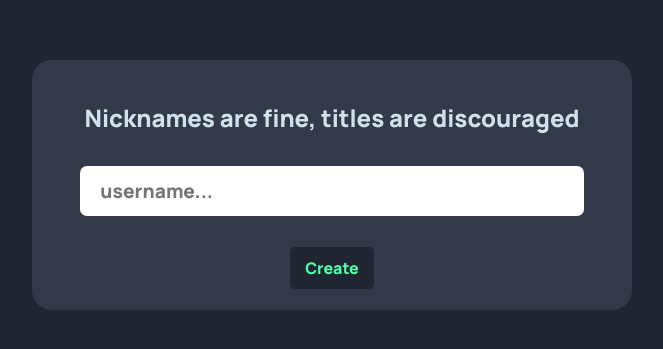
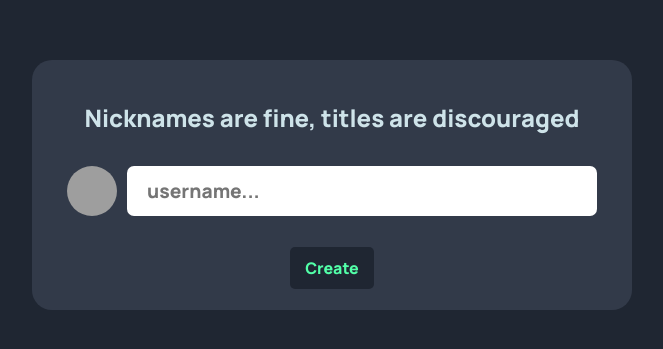
Before and after one commit to AmineHLub/conversate-frontend, a React (Create React App) app: page / in a window 1280 px wide. Shown: the part 215-564 px from the top of the page, without its empty margins (308-971 px from the left). Built offline with nearby package versions, Linux system fonts and the light colour scheme; grey boxes are pictures that could not be loaded; a web font is replaced by a local one.

Commit message:
Add feature : user images, fix some minor issues

```diff
--- a/src/Components/PostComponents/Comments.js
+++ b/src/Components/PostComponents/Comments.js
@@ -4,7 +4,6 @@ import axios from 'axios';
 import url from '../url';
 import '../../Stylesheets/comments-section.css';
 import arrowbtn from '../../Assets/button-arrow.png';
-import userImg from '../../Assets/userImg.png';
 
 export default function Comments({
   post, user, setAddedNewComment, addedNewComment,
@@ -76,12 +75,12 @@ export default function Comments({
                   }
                   <div className="comment-container dflex">
                     <div className="user-info dflex">
-                      <img className="user-img" src={userImg} alt="user" />
+                      <img className="user-img" src={JSON.parse(comment.direct_comment.username).img} alt="user" />
                     </div>
                     <div className="comment-msg-container">
                       <p>
                         <strong>
-                          {comment.direct_comment.username}
+                          {JSON.parse(comment.direct_comment.username).name}
                           :
                           {' '}
                         </strong>
@@ -95,12 +94,12 @@ export default function Comments({
                    <div key={nestedComment.id} className="nested-comment-container">
                      <div className="nested-comment-container dflex">
                        <div className="nested-user-info dflex">
-                         <img className="nested-user-img" src={userImg} alt="user" />
+                         <img className="nested-user-img" src={JSON.parse(nestedComment.username).img} alt="user" />
                        </div>
                        <div className="nested-comment-msg-container">
                          <p>
                            <strong>
-                             {nestedComment.username}
+                             {JSON.parse(nestedComment.username).name}
                              :
                              {' '}
                            </strong>
--- /dev/null
+++ b/src/Components/SplashComponents/Mojis.js
@@ -0,0 +1,35 @@
+const Mojis = [
+  'https://i.postimg.cc/ZYV0qDmM/Grinning.png',
+  'https://i.postimg.cc/y8JDthwr/Cool.png',
+  'https://i.postimg.cc/pp8XTCvW/Banana.png',
+  'https://i.postimg.cc/ZWxbPq0X/Cowboy.png',
+  'https://i.postimg.cc/p5jxmWgG/Dollar-Bill.png',
+  'https://i.postimg.cc/t1RXBHxJ/Emotional.png',
+  'https://i.postimg.cc/PL6dcFW4/Exploding-Face.png',
+  'https://i.postimg.cc/ygk7zXnz/Fire.png',
+  'https://i.postimg.cc/fkSM2CJc/Grinning.png',
+  'https://i.postimg.cc/dLMwzCyz/Laughing.png',
+  'https://i.postimg.cc/SJWkqKLj/Loving-Eyes.png',
+  'https://i.postimg.cc/sMsy2RKm/Loving-Hearts.png',
+  'https://i.postimg.cc/gxspXBTW/Mr-Poopy.png',
+  'https://i.postimg.cc/DWYK54hp/Party.png',
+  'https://i.postimg.cc/ctfysDnP/Partying.png',
+  'https://i.postimg.cc/wyyYrxTq/Perplex.png',
+  'https://i.postimg.cc/S2Bbb0JW/Robot2D2.png',
+  'https://i.postimg.cc/f3bNxjG0/Rockn-Roll.png',
+  'https://i.postimg.cc/HjMC4Lh3/Shy.png',
+  'https://i.postimg.cc/BXGfh0W3/Sleeping.png',
+  'https://i.postimg.cc/ZCFt2MZd/Strawberry.png',
+  'https://i.postimg.cc/9Dm5hYFN/Student.png',
+  'https://i.postimg.cc/87Z8Pf7k/Very-Angry.png',
+  'https://i.postimg.cc/B8br8ZFT/Vomiting-Face.png',
+  'https://i.postimg.cc/B8zd2W5d/Wiking-Love.png',
+  'https://i.postimg.cc/wysnVW03/Winking.png',
+  'https://i.postimg.cc/xNvhrXr2/Zany-Face.png',
+
+];
+
+export default Mojis;
+
+// figma : "https://www.figma.com/file/M3DEYkGY4YgMI7J4wHVpOh/3MOJI---3D-Illustrations-Pack-(Community)-(Community)?node-id=7%3A244"
+// under free non commercial use license.
--- a/src/Components/SplashComponents/UserIdentifier.js
+++ b/src/Components/SplashComponents/UserIdentifier.js
@@ -1,14 +1,18 @@
+/* eslint-disable react/no-array-index-key */
 /* eslint-disable react/prop-types */
 import React, { useState } from 'react';
 import axios from 'axios';
 import LoadingSplash from './LoadingSplash';
 import url from '../url';
+import Mojis from './Mojis';
+// import Mojis from './Mojis';
 
 export default function UserIdentifier({ setUserCreation }) {
   const [Loading, setLoading] = useState(false);
   const [inputCapture, setInputCapture] = useState('');
   const [header, setHeader] = useState('Creating your account');
-
+  const [mojiPopup, setMojiPopupt] = useState(false);
+  const [usrSelectedImg, setUsrSelectedImg] = useState('https://i.postimg.cc/g2tLSzNd/userImg.png');
   const createUsername = () => {
     if (inputCapture.length > 0) {
       setLoading(true);
@@ -16,6 +20,7 @@ export default function UserIdentifier({ setUserCreation }) {
         try {
           const response = await axios.post(`${url}/users`, {
             name: inputCapture,
+            img: usrSelectedImg,
           });
           setUserCreation(response.data);
           localStorage.setItem('user', JSON.stringify(response.data));
@@ -32,16 +37,28 @@ export default function UserIdentifier({ setUserCreation }) {
   };
 
   return (
-    <div className="identifier-popup">
+    <div className="identifier-popup" aria-hidden onClick={() => setMojiPopupt(false)}>
       {
       !Loading ? (
         <div className="popup-content dflex">
           <h2>Nicknames are fine, titles are discouraged</h2>
-          <input
-            placeholder="username..."
-            onChange={(e) => setInputCapture(e.target.value)}
-            onKeyPress={(e) => e.key === 'Enter' && createUsername()}
-          />
+          <div className="input-img dflex">
+            <img src={usrSelectedImg} alt="user" aria-hidden onClick={() => setTimeout(() => setMojiPopupt((prev) => !prev), 20)} />
+            <input
+              placeholder="username..."
+              onChange={(e) => setInputCapture(e.target.value)}
+              onKeyPress={(e) => e.key === 'Enter' && createUsername()}
+            />
+            {mojiPopup && (
+              <div className="moji-popup">
+                { Mojis.map((moji, index) => (
+                  <div className="moji-container" key={index} aria-hidden onClick={() => { setUsrSelectedImg(moji); setMojiPopupt(false); }}>
+                    <img src={moji} alt="moji" />
+                  </div>
+                ))}
+              </div>
+            )}
+          </div>
           <button className="splash-btn" type="button" onClick={() => createUsername()}>Create</button>
         </div>
       ) : <LoadingSplash header={header} />
--- a/src/Components/url.js
+++ b/src/Components/url.js
@@ -1,3 +1,3 @@
-const url = 'https://87db-197-2-191-67.eu.ngrok.io';
+const url = 'https://0b31-197-3-93-212.eu.ngrok.io';
 
 export default url;
--- a/src/Stylesheets/post-screen.css
+++ b/src/Stylesheets/post-screen.css
@@ -50,6 +50,10 @@
   font-family: 'Edu VIC WA NT Beginner', cursive !important;
   font-size: 2rem;
   margin: auto;
+  padding: 10px 10px 20px 10px;
+  overflow: auto;
+  word-wrap: break-word;
+  text-align: center;
 }
 
 .post-fixed-container div.direct-cmnt-container {
--- a/src/Stylesheets/splash-screen-room.css
+++ b/src/Stylesheets/splash-screen-room.css
@@ -38,16 +38,61 @@
   background-size: 220px;
 }
 
-.popup-content > input {
-  width: 95%;
+.popup-content .input-img {
+  position: relative;
+  width: 100%;
+  margin: 10px 0;
+  align-items: center;
+}
+
+.input-img input {
+  width: 100%;
   height: 50px;
   border-radius: 7px;
   border: none;
   outline: none;
   font-family: Manrope, sans-serif;
   font-size: 1.2rem;
-  margin: 10px 0;
   padding: 0 20px;
+}
+
+.input-img img {
+  margin-right: 10px;
+  width: 50px;
+  height: 50px;
+  cursor: pointer;
+  border-radius: 50%;
+}
+
+.moji-popup {
+  position: absolute;
+  bottom: 60px;
+  left: 10px;
+  min-width: 220px;
+  max-width: 460px;
+  max-height: 250px;
+  background-color: hsl(159deg 40% 24% / 65%);
+  border-radius: 10px;
+  display: flex;
+  flex-wrap: wrap;
+  overflow: auto;
+  overflow-x: hidden;
+  padding: 5px;
+}
+
+.moji-popup::-webkit-scrollbar-thumb {
+  background-color: rgb(58, 133, 107);
+}
+
+.moji-popup .moji-container {
+  width: 10%;
+  min-width: 50px;
+  padding: 2.5px;
+}
+
+.moji-container img {
+  border-radius: 50%;
+  width: 100%;
 }
 
 .splash-btn {
@@ -164,6 +209,7 @@
   font-size: 1rem;
   background: white;
   outline: none;
+  resize: none;
 }
 
 @media only screen and (min-width: 375px) {
```
Also changed, not shown: src/Assets/userImg.png.
